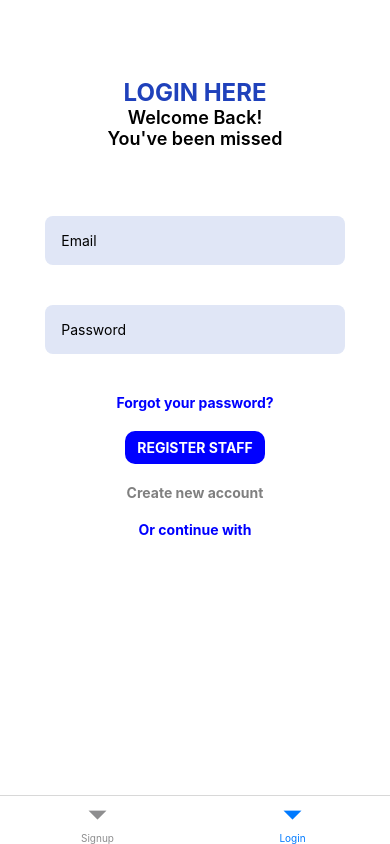
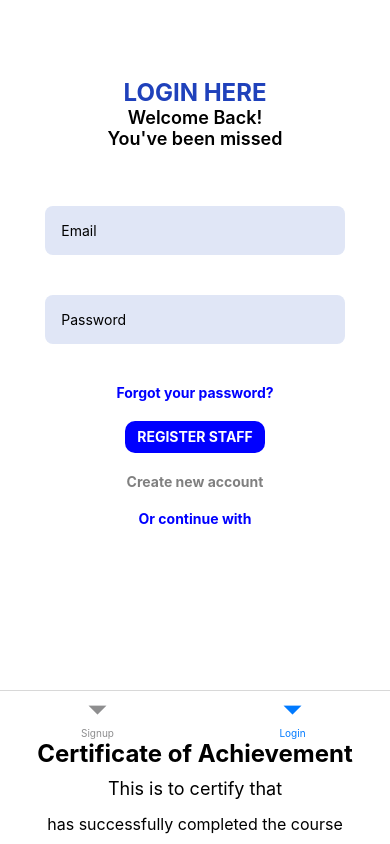
Before and after one commit to Bose-Siddharth/IELTS-English-App-Frontend, a React Native app: screen / in a window 390 px wide. Built offline with nearby package versions, Linux system fonts and the light colour scheme.

Commit message:
modify ielts

```diff
--- a/App.js
+++ b/App.js
@@ -3,14 +3,16 @@ import React from "react";
 import LoginProvider from "./context/LoginProvider";
 import { NavigationContainer } from "@react-navigation/native";
 import MainNavigator from "./routes";
-
+import Certificate from "./Pages/Certificate";
 const App = () => {
   return (
     <LoginProvider>
       <NavigationContainer>
         <MainNavigator />
       </NavigationContainer>
+      <Certificate />
     </LoginProvider>
+
   );
 };
 
```
Also changed, not shown: Pages/Certificate.js (renamed from Certificate/Certificate.js, +3 -4 lines).
